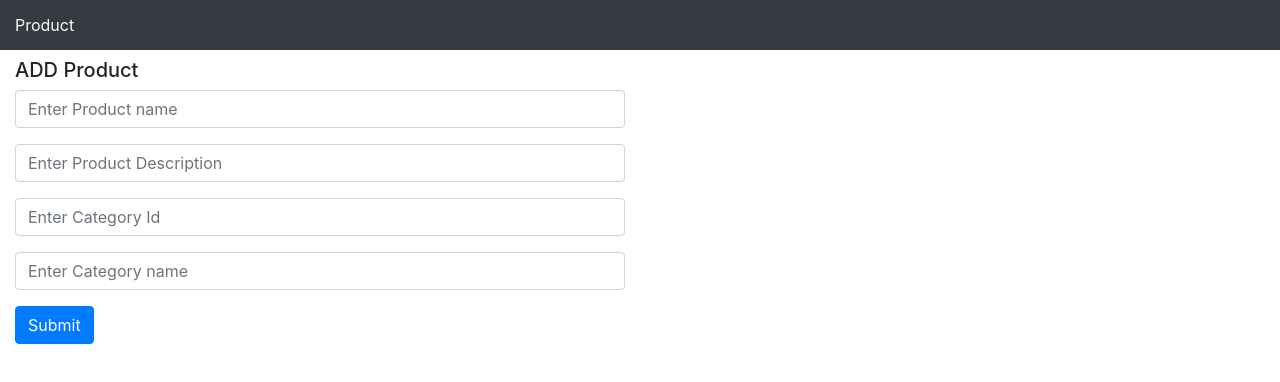
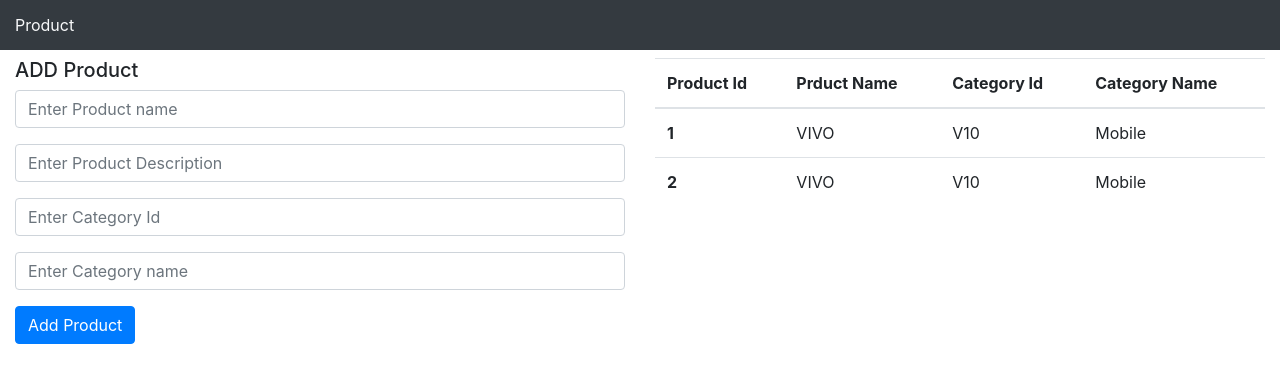
Before and after one commit to junkbin/client-side, an Angular app: page / in a window 1280 px wide. Shown: the top 382 px of the page. Built offline with nearby package versions, Linux system fonts and the light colour scheme.

Commit message:
client.project.static.ui

```diff
--- a/src/app/app.component.html
+++ b/src/app/app.component.html
@@ -25,14 +25,31 @@
             <div class="form-group">
                 <input type="text" class="form-control" placeholder="Enter Category name">
             </div>
-            <button type="submit" class="btn btn-primary">Submit</button>
+            <button type="button" class="btn btn-primary">Add Product</button>
           </form>
     </div>
 
 
     <!-- LIST -->
     <div class="col-6">
-
+        <table class="table">
+            <thead >
+              <tr>
+                <th scope="col">Product Id</th>
+                <th scope="col">Prduct Name</th>
+                <th scope="col">Category Id</th>
+                <th scope="col">Category Name</th>
+              </tr>
+            </thead>
+            <tbody>
+              <tr *ngFor="let item of list; let index=index;">
+                <th scope="row">{{index + 1}}</th>
+                <td>{{item.productName}}</td>
+                <td>{{item.categoryId}}</td>
+                <td>{{item.categoryName}}</td>
+              </tr>
+            </tbody>
+          </table>
     </div>
   </div>
 
--- a/src/app/app.component.ts
+++ b/src/app/app.component.ts
@@ -7,4 +7,15 @@
 })
 export class AppComponent {
   title = 'client-side';
+  public list = [{
+    productId: '1',
+    productName: 'VIVO',
+    categoryId: 'V10',
+    categoryName: 'Mobile',
+  }, {
+    productId: '1',
+    productName: 'VIVO',
+    categoryId: 'V10',
+    categoryName: 'Mobile'
+  }];
 }
```
